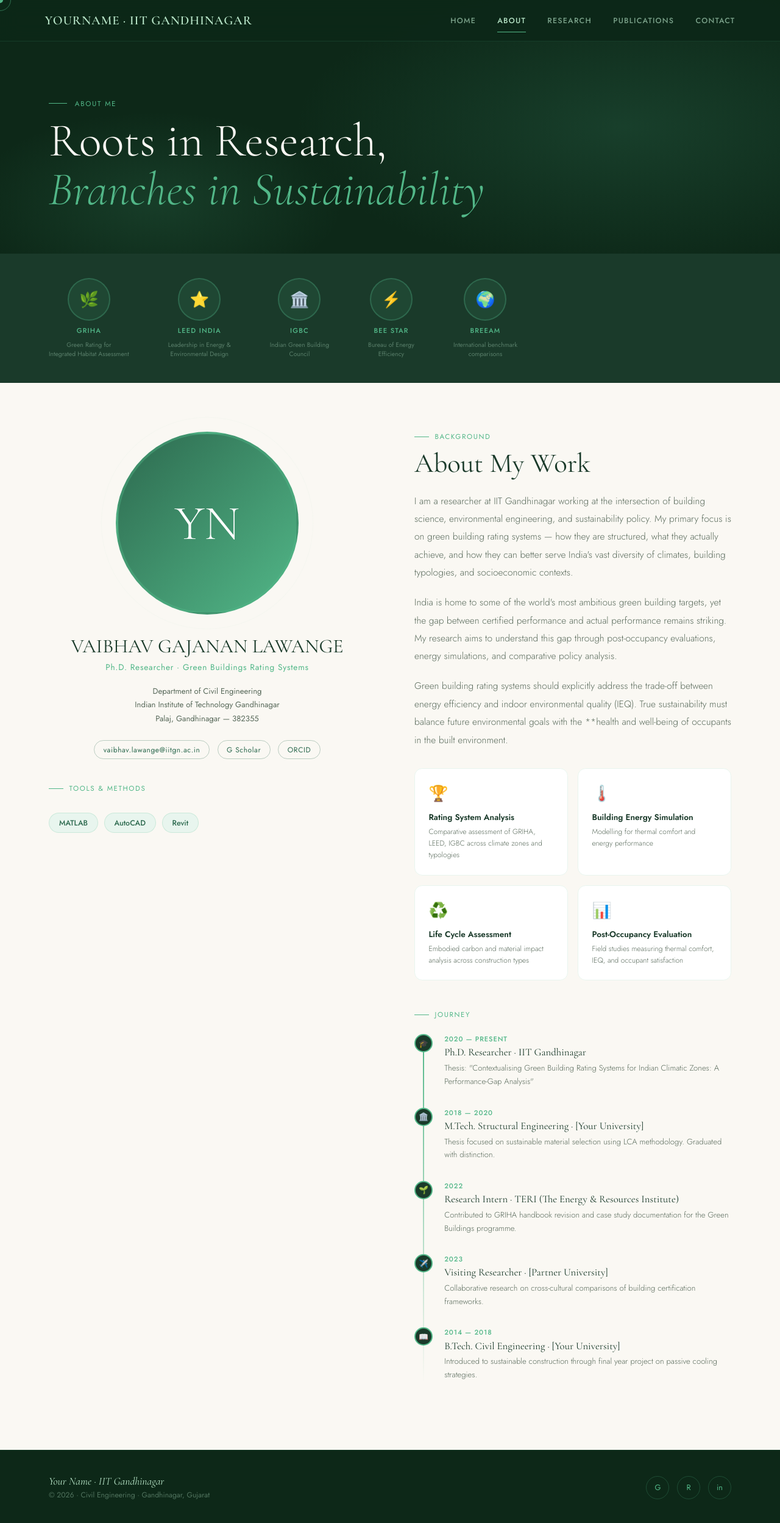
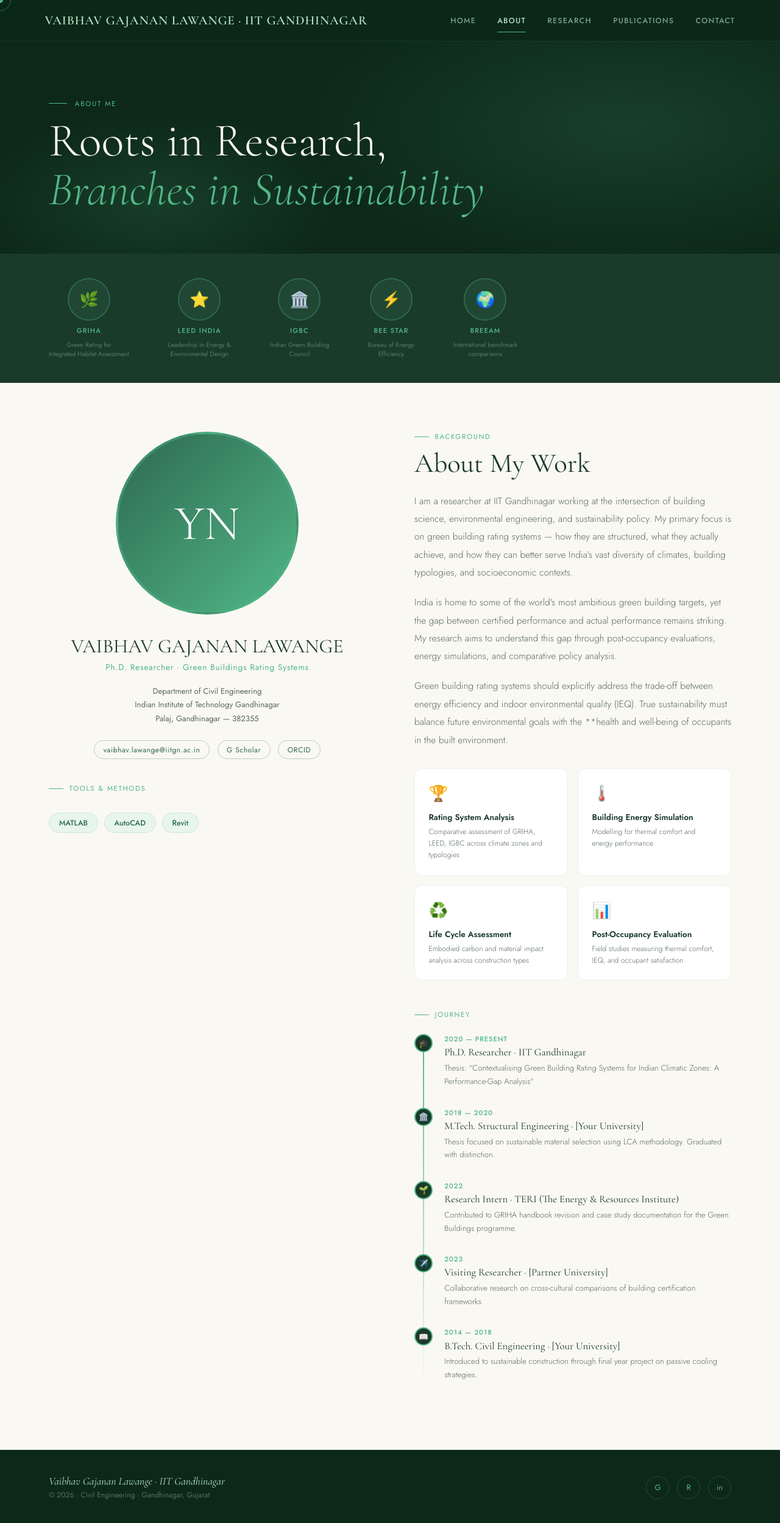
Before and after one commit to vaibhavlawange/vaibhavlawange.github.io, a plain HTML site: page about.html in a window 1280 px wide. Shown: the whole page at 61% size. Drawn offline with nearby package versions, Linux system fonts and the light colour scheme.

Commit message:
Update about.html

```diff
--- a/about.html
+++ b/about.html
@@ -3,7 +3,7 @@
 <head>
 <meta charset="UTF-8">
 <meta name="viewport" content="width=device-width, initial-scale=1.0">
-<title>About | Your Name · IIT Gandhinagar</title>
+<title>About | Vaibhav Gajanan Lawange · IIT Gandhinagar</title>
 <link rel="stylesheet" href="style.css">
 <style>
 /* ── ABOUT-SPECIFIC ── */
@@ -205,7 +205,7 @@
 <canvas id="leafCanvas"></canvas>
 
 <nav>
-  <a href="index.html" class="nav-logo">YourName · IIT Gandhinagar</a>
+  <a href="index.html" class="nav-logo">Vaibhav Gajanan Lawange · IIT Gandhinagar</a>
   <ul>
     <li><a href="index.html">Home</a></li>
     <li><a href="about.html">About</a></li>
@@ -396,7 +396,7 @@
 
 <footer>
   <div>
-    <div class="foot-left">Your Name · IIT Gandhinagar</div>
+    <div class="foot-left">Vaibhav Gajanan Lawange · IIT Gandhinagar</div>
     <div class="foot-copy">© 2026 · Civil Engineering · Gandhinagar, Gujarat</div>
   </div>
   <div class="social-links">
```
